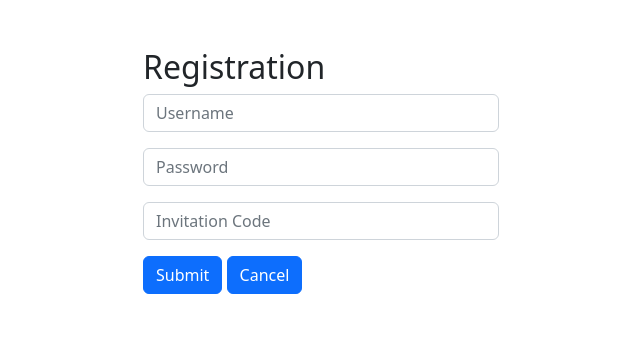
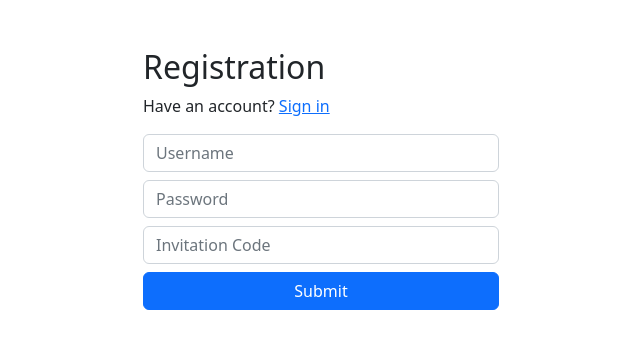
Before and after one commit to luig0/email-summary, a Next.js app: page / in a window 1280 px wide. Both pictures are taken after a click on the link "Sign up". Shown: the top 348 px of the page, without its empty margins (319-959 px from the left). Built offline with nearby package versions, Linux system fonts and the light colour scheme.

Commit message:
improved styles on login/registration forms

```diff
--- a/src/pages/index.tsx
+++ b/src/pages/index.tsx
@@ -69,15 +69,17 @@ const LoginForm = () => {
   return (
     <>
       <Form onSubmit={handleSubmit}>
-        <Form.Group className="mb-3" controlId="formUsername">
+        <Form.Group className="mb-2" controlId="formUsername">
           <Form.Control type="text" placeholder="Username" />
         </Form.Group>
-        <Form.Group className="mb-3" controlId="formBasicPassword">
+        <Form.Group className="mb-2" controlId="formBasicPassword">
           <Form.Control type="password" placeholder="Password" />
         </Form.Group>
-        <Button variant="primary" type="submit">
-          Submit
-        </Button>
+        <div className="d-grid gap-2">
+          <Button variant="primary" type="submit">
+            Sign in
+          </Button>
+        </div>
       </Form>
       <br />
       {loginStatus.length > 0 && <span>{loginStatus}</span>}
@@ -116,23 +118,27 @@ const RegistrationForm = (props: RegistrationFormProps) => {
         <Col></Col>
         <Col>
           <h2>Registration</h2>
-          <Form onSubmit={handleSubmit}>
-            <Form.Group className="mb-3" controlId="formUsername">
+          <div>
+            Have an account?{' '}
+            <a href="#" onClick={setShowRegistrationForm.bind(null, false)}>
+              Sign in
+            </a>
+          </div>
+          <Form onSubmit={handleSubmit} className="mt-3">
+            <Form.Group className="mb-2" controlId="formUsername">
               <Form.Control type="text" placeholder="Username" />
             </Form.Group>
-            <Form.Group className="mb-3" controlId="formBasicPassword">
+            <Form.Group className="mb-2" controlId="formBasicPassword">
               <Form.Control type="password" placeholder="Password" />
             </Form.Group>
-            <Form.Group className="mb-3" controlId="formInviteCode">
+            <Form.Group className="mb-2" controlId="formInviteCode">
               <Form.Control type="text" placeholder="Invitation Code" />
             </Form.Group>
-            <Button variant="primary" type="submit">
-              Submit
-            </Button>
-            &nbsp;
-            <Button variant="primary" onClick={() => setShowRegistrationForm(false)}>
-              Cancel
-            </Button>
+            <div className="d-grid gap-2">
+              <Button variant="primary" type="submit">
+                Submit
+              </Button>
+            </div>
           </Form>
           <br />
           <div>{loginStatus.length > 0 && <span>{loginStatus}</span>}</div>
@@ -159,7 +165,6 @@ const App = (props: AppProps) => {
           <Col></Col>
           <Col>
             <h1>Welcome to my super secret website.</h1>
-            <h6>Login to continue.</h6>
             <div>
               Have an invitation code?{' '}
               <a href="#" onClick={setShowRegistrationForm.bind(null, true)}>
```
